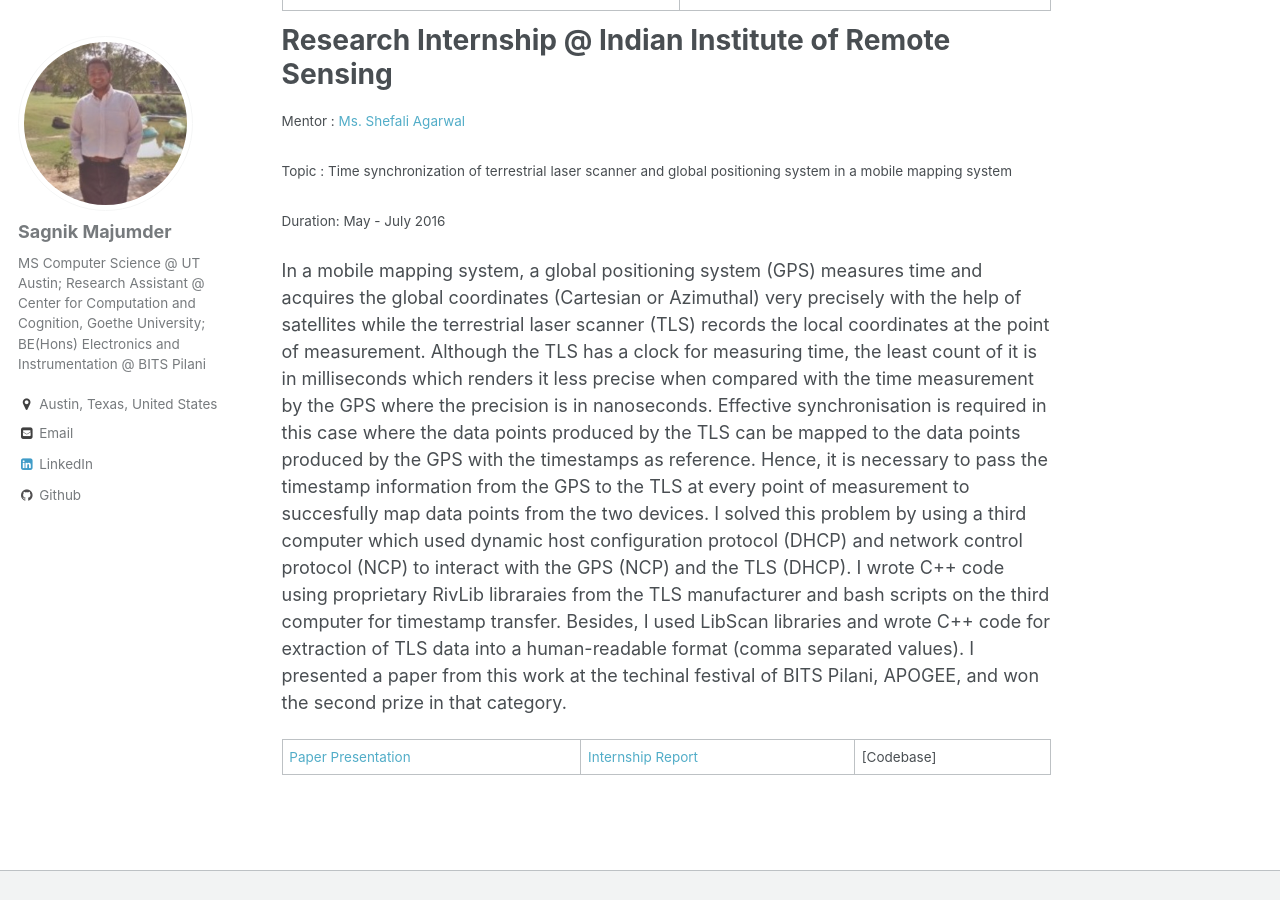
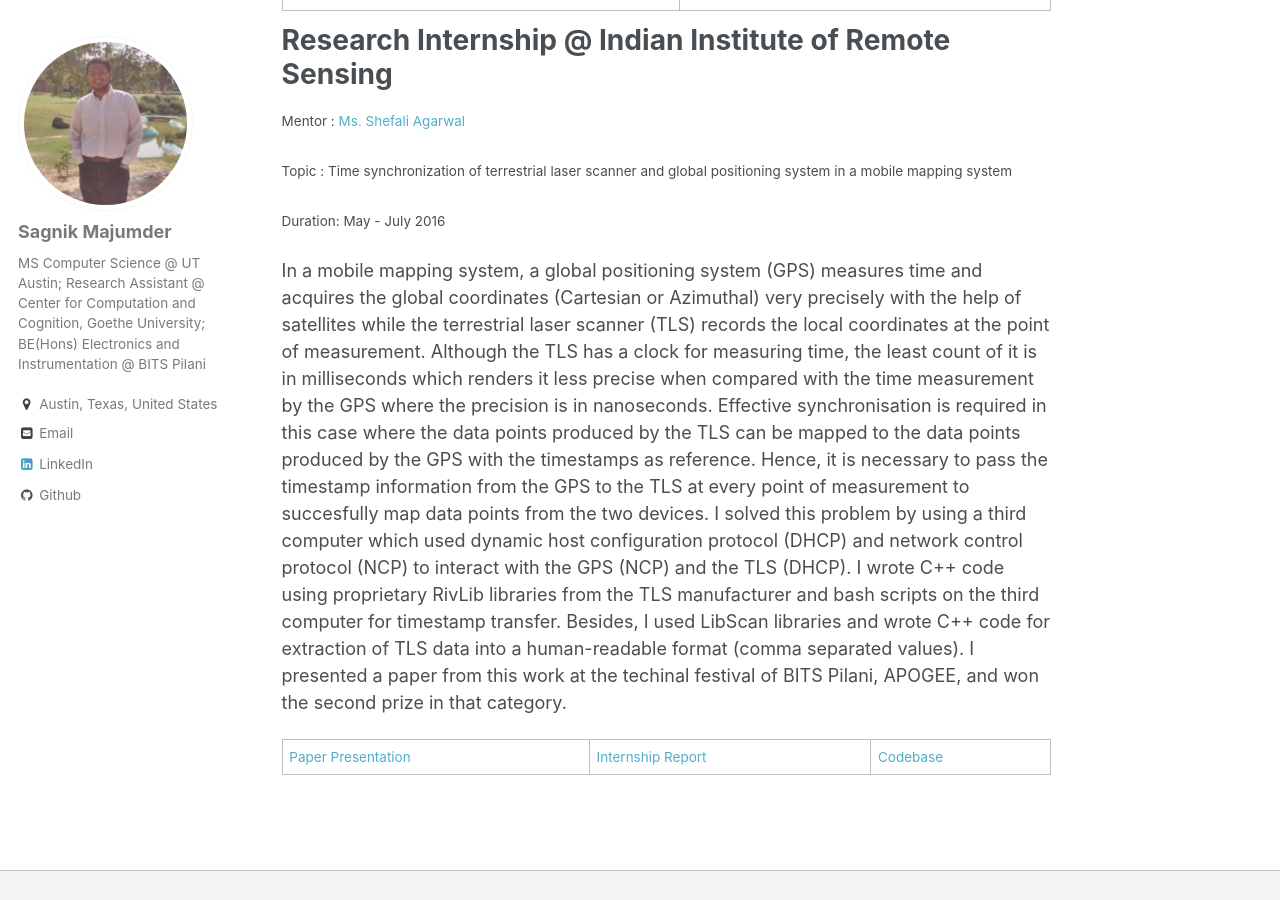
Before and after one commit to SAGNIKMJR/sagnikmjr.github.io, a Jekyll site: the page built from _pages/research.md, in a window 1280 px wide and 900 px high, scrolled down 3755 px. Built offline with Jekyll 4.4.1, drawn with Linux system fonts in a browser that asks for light colours.

Commit message:
research codebase incorrent link updates 3

```diff
--- a/_pages/research.md
+++ b/_pages/research.md
@@ -74,9 +74,9 @@ In this project, I designed a principled image recognition system that uses neur
 
 <small>Duration: May - July 2016</small>
 
-In a mobile mapping system, a global positioning system (GPS) measures time and acquires the global coordinates (Cartesian or Azimuthal) very precisely with the help of satellites while the terrestrial laser scanner (TLS) records the local coordinates at the point of measurement. Although the TLS has a clock for measuring time, the least count of it is in milliseconds which renders it less precise when compared with the time measurement by the GPS where the precision is in nanoseconds. Effective synchronisation is required in this case where the data points produced by the TLS can be mapped to the data points produced by the GPS with the timestamps as reference. Hence, it is necessary to pass the timestamp information from the GPS to the TLS at every point of measurement to succesfully map data points from the two devices. I solved this problem by using a third computer which used dynamic host configuration protocol (DHCP) and network control protocol (NCP) to interact with the GPS (NCP) and the TLS (DHCP). I wrote C++ code using proprietary RivLib libraraies from the TLS manufacturer and bash scripts on the third computer for timestamp transfer. Besides, I used LibScan libraries and wrote C++ code for extraction of TLS data into a human-readable format (comma separated values). I presented a paper from this work at the techinal festival of BITS Pilani, APOGEE, and won the second prize in that category.
+In a mobile mapping system, a global positioning system (GPS) measures time and acquires the global coordinates (Cartesian or Azimuthal) very precisely with the help of satellites while the terrestrial laser scanner (TLS) records the local coordinates at the point of measurement. Although the TLS has a clock for measuring time, the least count of it is in milliseconds which renders it less precise when compared with the time measurement by the GPS where the precision is in nanoseconds. Effective synchronisation is required in this case where the data points produced by the TLS can be mapped to the data points produced by the GPS with the timestamps as reference. Hence, it is necessary to pass the timestamp information from the GPS to the TLS at every point of measurement to succesfully map data points from the two devices. I solved this problem by using a third computer which used dynamic host configuration protocol (DHCP) and network control protocol (NCP) to interact with the GPS (NCP) and the TLS (DHCP). I wrote C++ code using proprietary RivLib libraries from the TLS manufacturer and bash scripts on the third computer for timestamp transfer. Besides, I used LibScan libraries and wrote C++ code for extraction of TLS data into a human-readable format (comma separated values). I presented a paper from this work at the techinal festival of BITS Pilani, APOGEE, and won the second prize in that category.
 
-[Paper Presentation]|[Internship Report]|[Codebase]
+[Paper Presentation]|[Internship Report]|[Codebase](https://github.com/SAGNIKMJR/Time-Synchronisation-of-Mobile-Mapping-System)
 
 [Prof. Visvanathan Ramesh]:<https://scholar.google.co.in/citations?hl=en&user=SS10xIgAAAAJ&view_op=list_works>
 [AEROBI]:<http://www.aerobi.eu/>
```
Also changed, not shown: other parts of _pages/research.md (+0 -1 lines).
